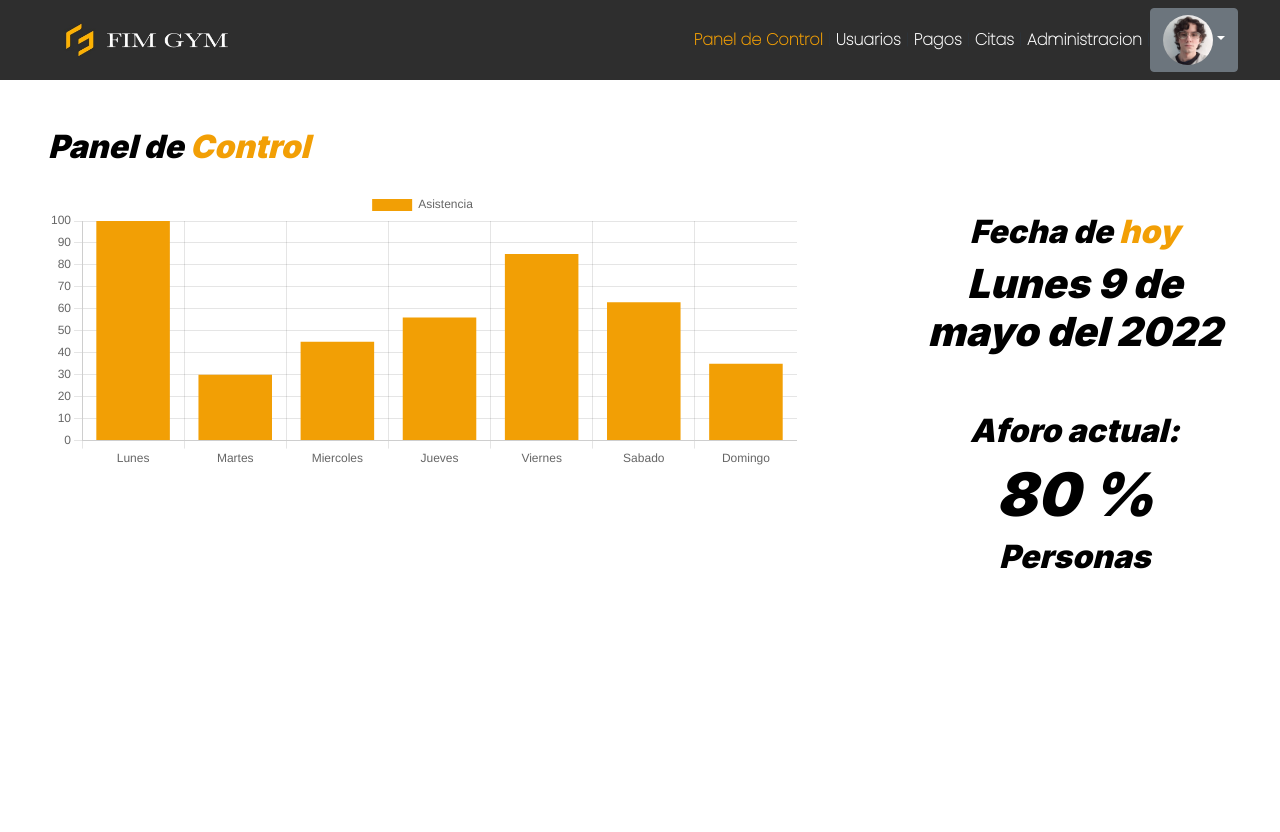
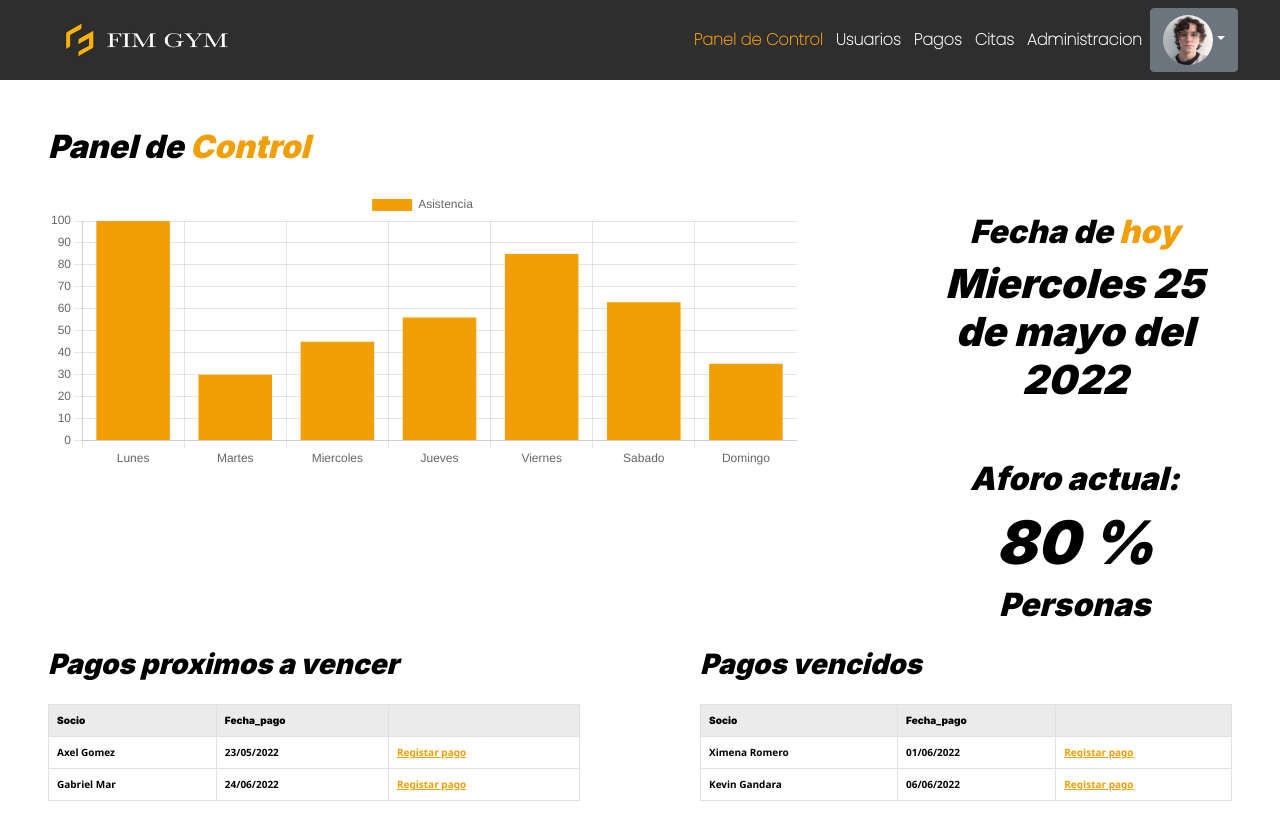
Before and after one commit to AxelDali/FYM-GYM-App-Web, a Vue app: page / in a window 1280 px wide. Before the commit the page ends 800 px from the top, so only its background shows below. Built offline with nearby package versions, Linux system fonts and the light colour scheme.

Commit message:
Se agregan tablas en home

```diff
--- a/src/components/barChart.vue
+++ b/src/components/barChart.vue
@@ -24,13 +24,20 @@
     <div class="col-md-4 text-center">
       <br><b></b>
       <h1 style="font-size:32px">Fecha de <span class="styleTitle"> hoy</span></h1>
-      <h1>Lunes 9 de mayo del 2022</h1><br><br><br>
+      <h1>Miercoles 25 de mayo del 2022</h1><br><br><br>
       <h1 style="font-size:32px">Aforo actual:</h1><br>
       <h1 style="font-size:60px">80 %</h1><br>
       <h1 style="font-size:32px">Personas</h1>
     </div>
   </div>
-
+  <div class="row">
+    <div class="col md-6">
+      <h1 style="font-size:28px">Pagos proximos a vencer</h1>
+    </div>
+    <div class="col md-6">
+      <h1 style="font-size:28px">Pagos vencidos</h1>
+    </div>
+  </div>
 </template>
 
 <script>
--- /dev/null
+++ b/src/components/tablaPagos.vue
@@ -0,0 +1,56 @@
+<template>
+<div class="row align-items-start ">
+    <div class="col-md-6">
+      <table id="tableComponent" class="table table-bordered">
+      <tbody>
+        <tr id="col">
+        <!-- loop through each value of the fields to get the table header -->
+        <th v-for="field in fields" :key='field' @click="sortTable(field)" >
+          {{field}} <i class="bi bi-sort-alpha-down" aria-label='Sort Icon'></i>
+        </th>
+        <th></th>
+        </tr>
+        <!-- Loop through the list get the each student data -->
+        <tr id="col" v-for="item in pagosPData" :key='item'>
+        <td id="fil" v-for="field in fields" :key='field'>{{item[field]}}</td>
+        <td id="fil"><a id="link" href="">Registar pago</a></td>
+        </tr>
+      </tbody>
+      </table>
+    </div>
+    <div class="col-md-6">
+      <table id="tableComponent" class="table table-bordered">
+      <tbody>
+        <tr id="col">
+        <!-- loop through each value of the fields to get the table header -->
+        <th v-for="field in fields" :key='field' @click="sortTable(field)" >
+          {{field}} <i class="bi bi-sort-alpha-down" aria-label='Sort Icon'></i>
+        </th>
+        <th></th>
+        </tr>
+        <!-- Loop through the list get the each student data -->
+        <tr id="col" v-for="item in pagosVData" :key='item'>
+        <td id="fil" v-for="field in fields" :key='field'>{{item[field]}}</td>
+        <td id="fil"><a id="link" href="">Registar pago</a></td>
+        </tr>
+      </tbody>
+      </table>
+    </div>
+  </div>
+</template>
+<script>
+export default {
+  name: 'TableComponent',
+  props: {
+    pagosVData: {
+      type: Array
+    },
+    pagosPData: {
+      type: Array
+    },
+    fields: {
+      type: Array
+    }
+  }
+}
+</script>
--- a/src/views/HomeView.vue
+++ b/src/views/HomeView.vue
@@ -1,12 +1,28 @@
 <template>
   <BarChart />
+  <Table :fields='fields' :pagosVData='pagosVData' :pagosPData="pagosPData"></Table>
 </template>
 
 <script>
 import BarChart from '../components/barChart.vue'
+import Table from '../components/tablaPagos.vue'
 
 export default {
   name: 'HomeView',
-  components: { BarChart }
+  components: { BarChart, Table },
+  setup () {
+    const pagosVData = [
+      { Socio: 'Ximena Romero', Fecha_pago: '01/06/2022' },
+      { Socio: 'Kevin Gandara', Fecha_pago: '06/06/2022' }
+    ]
+    const pagosPData = [
+      { Socio: 'Axel Gomez', Fecha_pago: '23/05/2022' },
+      { Socio: 'Gabriel Mar', Fecha_pago: '24/06/2022' }
+    ]
+    const fields = [
+      'Socio', 'Fecha_pago'
+    ]
+    return { fields, pagosPData, pagosVData }
+  }
 }
 </script>
```
